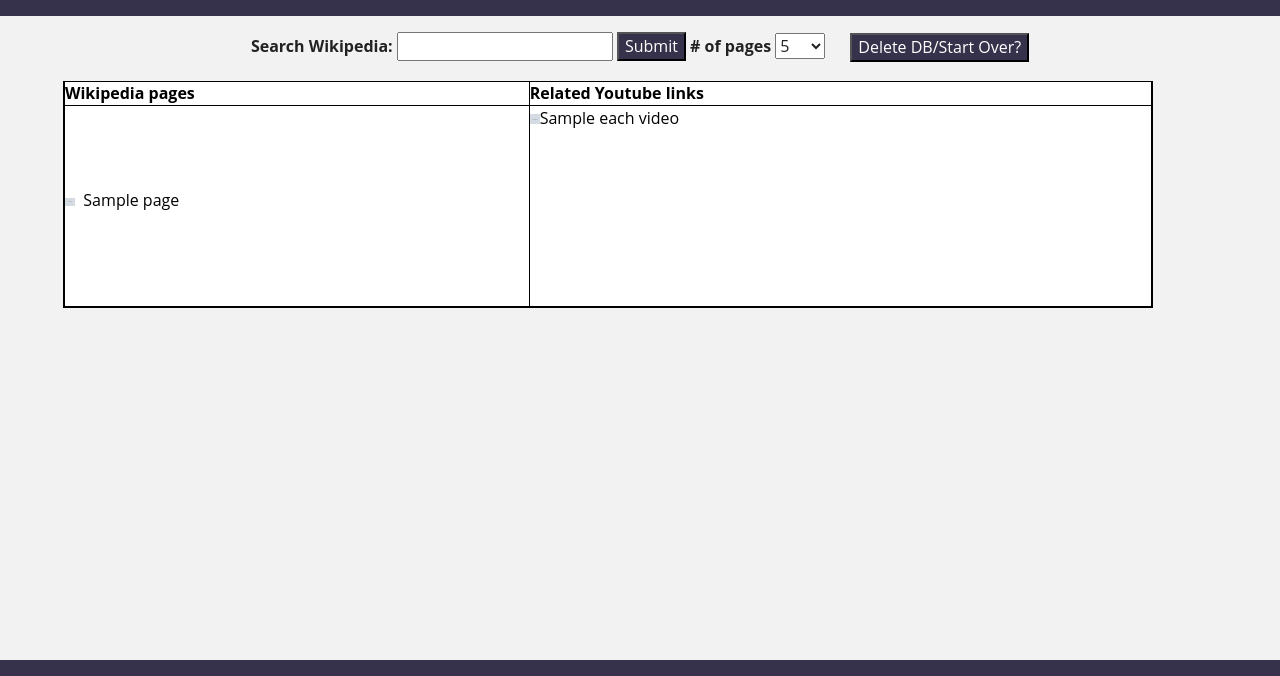
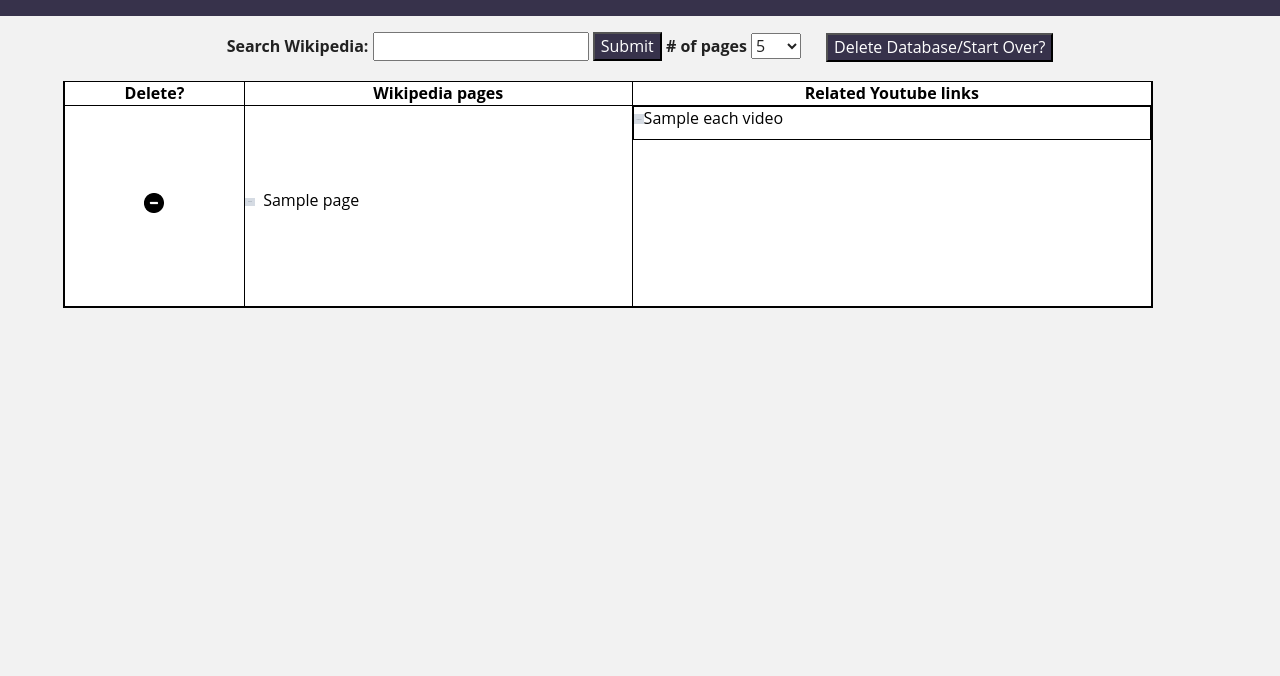
Before and after one commit to JackManu/portfolio, a Flask app: template templates/wiki_search.html in a window 1280 px wide. Shown: the part 124-800 px from the top of the page. Run offline with Flask 3, Linux system fonts and the light colour scheme; the template is opened without the code that fills it: most values are stand-ins (such as "Sample title", 1, 10 or a date in 2020); grey boxes marked "Sample" are stand-in pictures; some libraries are stand-ins or nearby versions.

Commit message:
view stats insert working. deleting wiki and all related youtube entries working.

```diff
--- a/main.py
+++ b/main.py
@@ -130,6 +130,26 @@ def add_view_count():
    mydb=DB_helper()
    mydb.db_insert(table_name='view_counts',my_id=request.args.get('video_id'),type=request.args.get('type'))
    return {'result':'success'}
+@app.route('/delete_entry',methods=['POST'])
+def delete_entry():
+   # Render the page
+
+   print(f"video id : {request.args.get('wiki_id')} ")
+   print(f"request : {request} ")
+
+   mydb=DB_helper()
+   wiki_id=request.args.get('wiki_id')
+   try:
+       mydb.exec_statement("delete from view_counts where id = ? ;",wiki_id)
+       mydb.exec_statement("delete from view_counts where id in (select id from Youtube where wiki_id = ? );",wiki_id)
+       mydb.exec_statement("delete from Youtube where wiki_id = ? ;",wiki_id)
+       mydb.exec_statement("delete from Wikipedia where id = ? ;",wiki_id)
+   except Exception as e:
+       print(f"Exception deleting: {e}")
+   for each_err in mydb.alerts:
+       print(f"Error deleting: {each_err}")
+   content=get_db()
+   return render_template("wiki_search.html",db_content=content)
 
 @app.route('/')
 @app.route('/index')
--- a/static/styles/style.css
+++ b/static/styles/style.css
@@ -47,6 +57,8 @@ table {
 th, td {
     border: 1px solid black;
     border-collapse: collapse;
+    text-align:center;
+    vertical-align:middle;
 }
 #table-wrapper {
     position: relative;
--- a/templates/index.html
+++ b/templates/index.html
@@ -114,6 +114,5 @@
     {% endblock content %}
     {% block search_results %}{% endblock search_results %}
 
-    <div style="margin-top:5px;width:100vw;height:2vh;background-color:#37324b;position:absolute;bottom:0"></div>
 </body>
 </html>
--- a/templates/portfolio.html
+++ /dev/null
@@ -1,3 +0,0 @@
-<div>
-    <p> Inside of portfolio.html</p>
-</div>
--- a/templates/wiki_search.html
+++ b/templates/wiki_search.html
@@ -15,19 +15,20 @@
             </select>
         </form>
         <form style="margin-left:25px" id="delete_db" action="{{ url_for('delete_db')}}" method="post">
-            <input type="submit" id="delete" value="Delete DB/Start Over?"/>
+            <input type="submit" id="delete" value="Delete Database/Start Over?"/>
         </form>
     </div>
 </section>
 {% endblock content %}
 {% block search_results %}
 <section>
-    <div style="width:100vw">
+    <div style="width:100vw;bottom:2vh">
         {% if db_content['pages'] %}
         <div id="table-wrapper">
             <div id="table-scroll">
                 <table>
                     <tr style="position:sticky;top:0px">
+                        <th>Delete?</th>
                         <th>Wikipedia pages</th>
                         <th>Related Youtube links</th>
                     </tr>
@@ -35,9 +36,14 @@
                         {% for page in db_content['pages'] %}
                         <tr style="height:10vh;">
                             <td>
+                                <form style="align-content:center;margin-left:auto;margin-right:auto" id="delete_entry" action="{{ url_for('delete_entry')}}?wiki_id={{page.id}}" method="post">
+                                    <input type="image" src="static/assets/delete.png" width=20 height=20 id="delete_entry" />
+                                </form>
+                            </td>
+                            <td>
                                 <div id="{{page.id}}" style="display:flex;">
                                     {% if page.thumbnail.url %}
-                                    <a  onclick="add_view_count('{{url_for("add_view_count")}}','{{page.id}}','Wikipedia');" href="{{page.url}}" target="_blank"><img style="height:auto;" src="{{page.thumbnail['url']}}" width="{{page.thumbnail['width']}}" height="{{page.thumbnail['height']}}" /></a>
+                                    <a  onclick="add_view_count('{{url_for("add_view_count")}}','{{page.id}}','Wikipedia');" href="{{page.url}}" target="_blank"><img style="height:auto;" src="{{page.thumbnail['url']}}" width="{{page.thumbnail['width']}}" height="{{page.thumbnail['height']}};border:none" /></a>
                                     <p>&nbsp&nbsp{{page.title}}</p>
                                     {% else %}
                                     <a  onclick="add_view_count('{{url_for("add_view_count")}}','{{page.id}}','Wikipedia');" href="{{page.url}}" target="_blank">{{page.title}}</a>
@@ -48,7 +54,7 @@
                                 {% if page['youtube_videos'] %}
                                 <div style="height:25vh;overflow-y:scroll">
                                     {% for each_video in page['youtube_videos'] %}
-                                        <div id="{{each_video.id}}" style="display:flex;margin-top:1px">
+                                        <div id="{{each_video.id}}" style="display:flex;border:1px solid black">
                                             {% if page.thumbnail.url %}
                                             <a onclick="add_view_count('{{url_for("add_view_count")}}','{{each_video.id}}','Youtube');" href="{{each_video.url}}" target="_blank"><img src="{{each_video.thumbnail['url']}}" width="{{each_video.thumbnail['width']}}" height="{{each_video.thumbnail['height']}}" /></a>
                                             <p>{{each_video.title}}</p>
@@ -95,6 +101,7 @@
                 })
                 .catch(error => alert('Error after trying db view count insert:', error));
         }
+
         function showModal(type, url,title) {
            /* alert('Got video request for ' + type + " url: " + url + ' title: ' + title)
             //document.getElementById('myModal').modal('show');
--- a/templates/wiki_search_results.html
+++ b/templates/wiki_search_results.html
@@ -13,7 +13,7 @@
                     <tbody>
                         {% for page in search_content['pages'] %}
                         <tr>
-                            <td><input type="checkbox" style="align-content:center;" id="{{page.id}}" name="{{page.id}}" title="{{page.id}}" value="{{page}}"></td>
+                            <td><input type="checkbox" id="{{page.id}}" name="{{page.id}}" title="{{page.id}}" value="{{page}}"></td>
                             <td>{{page.title}}</td>
                             <td>
                                 <div style="display:flex;">
@@ -33,7 +33,7 @@
         </div>
 
         <div style="margin-bottom:10px;margin-top:10px;display:flex;justify-content:center">
-            <input type="submit" value="Insert into DB"/>
+            <input type="submit" value="Save to Database"/>
         </div>
     </form>
     {% endif %}
```
Also changed, not shown: other parts of static/styles/style.css (+23 -13 lines), templates/dialog.html (deleted, +0 -29 lines), DB/portfolio.db, static/assets/delete.png, 1 other file.
